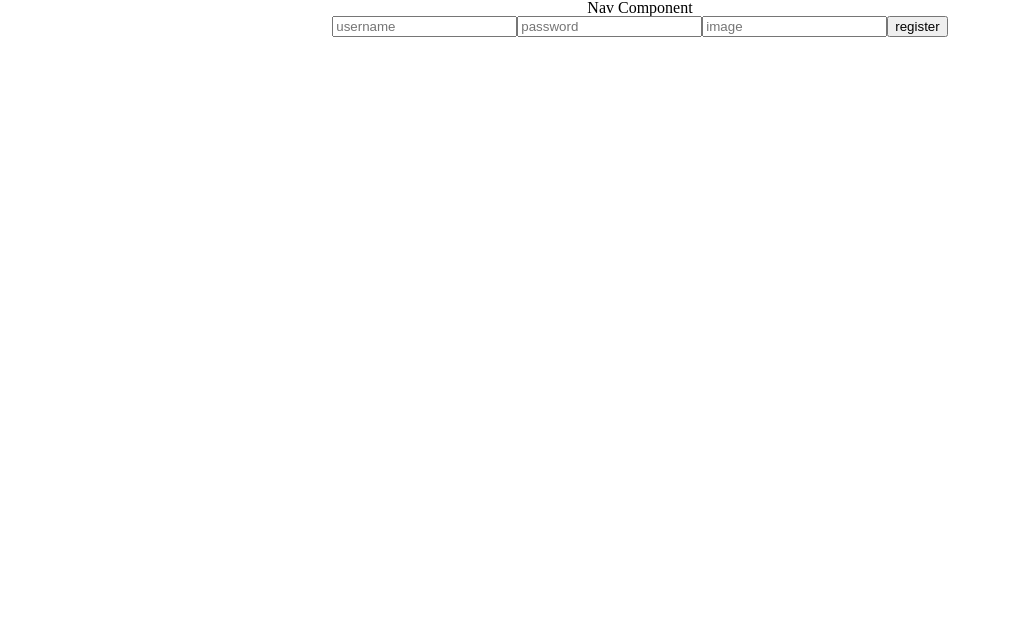
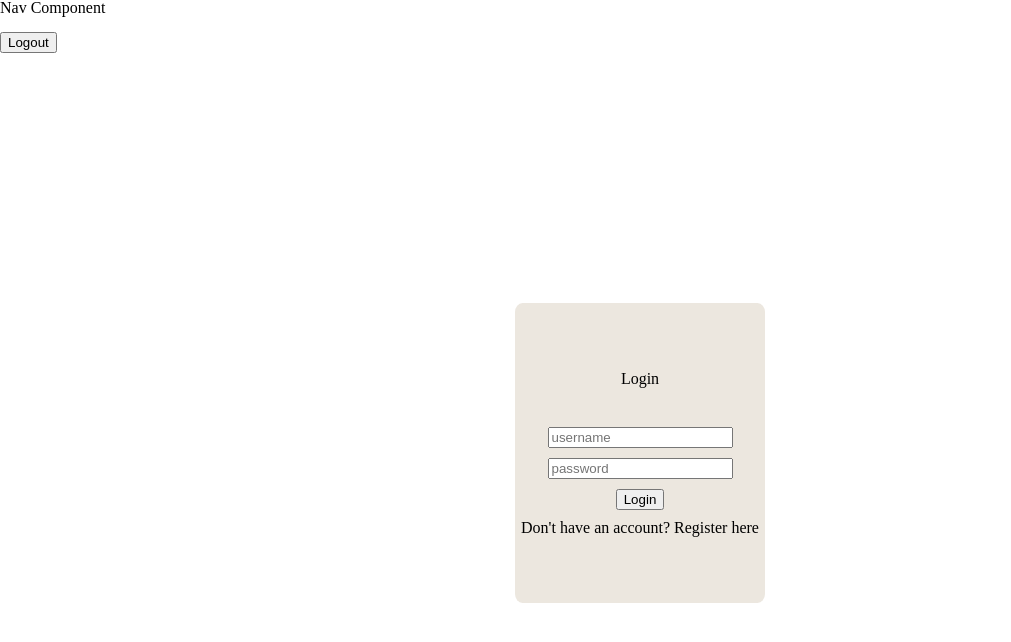
Before and after one commit to jason-hannett/movie-machine, a React (Create React App) app: page /#/auth in a window 1280 px wide. Shown: the top 642 px of the page, without its empty margins (0-1011 px from the left). Built offline with nearby package versions, Linux system fonts and the light colour scheme.

Commit message:
login, register conditionally rendered. logout throwing error

```diff
--- a/src/App.css
+++ b/src/App.css
@@ -1,4 +1,4 @@
-.App {
+/* .App {
   text-align: center;
 }
 
@@ -35,4 +35,43 @@
   to {
     transform: rotate(360deg);
   }
+} */
+
+/* //////////////////////////////////////////////// AUTH COMPONENT ///////////////////////////////////////////////////  */
+.auth-background{
+  height: 100vh;
+  width: 100vw;
+  display: flex;
+  align-items: center;
+  justify-content: center;
 }
+
+.auth-container{
+  height: 300px;
+  width: 250px;
+  background-color: rgb(236, 231, 223);
+  display: flex;
+  align-items: center;
+  justify-content: center;
+  flex-direction: column;
+  border-radius: 3%;
+}
+
+#a-username{
+  margin-top: 40px;
+  margin-bottom: 10px;
+}
+
+#a-password{
+  margin-bottom: 10px;
+}
+
+#a-button{
+  margin-bottom: 10px;
+}
+
+#a-span{}
+
+#a-span:hover{
+  color: blue;
+}
--- a/src/Components/Auth/Auth.js
+++ b/src/Components/Auth/Auth.js
@@ -35,6 +35,7 @@ class Auth extends Component{
             console.log(response.data)
             const {id, username, image} = response.data
             this.props.setUserInfo(id, username, image)
+            this.props.history.goBack()
         })
         .catch(err => console.log(err))
     }
@@ -47,26 +48,55 @@ class Auth extends Component{
 
     render(){
         return(
-            <div>
-               <div>
+            <div className='auth-background'>
+                {this.props.location.pathname === '/auth-register' ?
+               <div className='auth-container'>
+                   <h2>Register</h2>
                    <input
                         value={this.state.username}
                         name='username'
                         placeholder='username'
+                        id='a-username'
                         onChange={this.inputHandler}/>
                    <input
                         value={this.state.password}
                         name='password'
                         placeholder='password'
                         type='password'
+                        id='a-password'
                         onChange={this.inputHandler}/>
                    <input
                         value={this.state.image}
                         name='image'
                         placeholder='image'
+                        id='a-password'
                         onChange={this.inputHandler}/>
                    <button onClick={this.register}>register</button>
                </div>
+               :
+               <div className='auth-container'>
+                   <h2>Login</h2>
+                   <input
+                        value={this.state.username}
+                        name='username'
+                        placeholder='username'
+                        id='a-username'
+                        onChange={this.inputHandler}/>
+                   <input
+                        value={this.state.password}
+                        name='password'
+                        placeholder='password'
+                        type='password'
+                        id='a-password'
+                        onChange={this.inputHandler}/>
+                   <button
+                        id='a-button'
+                        onClick={this.login}>Login</button>
+                   <p>Don't have an account?
+                       <span onClick={() => this.props.history.push('/auth-register')} id='a-span'> Register here</span>
+                  </p>
+               </div>
+               }
             </div>
         )
     }
--- a/src/Components/Nav/Nav.js
+++ b/src/Components/Nav/Nav.js
@@ -1,7 +1,34 @@
 import React from "react";
+import {Link, withRouter} from 'react-router-dom'
+import {connect} from 'react-redux';
+import {logoutUser} from '../../Redux/reducer';
+import axios from 'axios'
+
 
 function Nav(props) {
-  return <div>Nav Component</div>;
+
+  const logout = (props) => {
+    axios.get('/api/logout')
+    .then(() => {
+      props.logoutUser();
+      props.history.push('/')
+    })
+  }
+
+  console.log(props)
+  return <div>Nav Component
+        <div>
+          <img src={props.user.image} height='15px'/>
+          <h3>{props.user.username}</h3>
+        </div>
+            <button onClick={logout}>Logout</button>
+        </div>;
 }
 
-export default Nav;
+const mapStateToProps = reduxState => {
+
+  return {
+      user: reduxState
+  }};
+
+export default withRouter(connect(mapStateToProps, {logoutUser})(Nav));
--- a/src/routes.js
+++ b/src/routes.js
@@ -12,6 +12,7 @@ export default (
     <Switch>
         <Route exact path='/' component={Landing}/>
         <Route path='/auth' component={Auth}/>
+        <Route path='/auth-register' component={Auth}/>
         <Route path='/comments' component={Comments}/>
         <Route path='/movie/:movieId' component={Movie}/>
         <Route path='/movies' component={MovieList}/>
```
